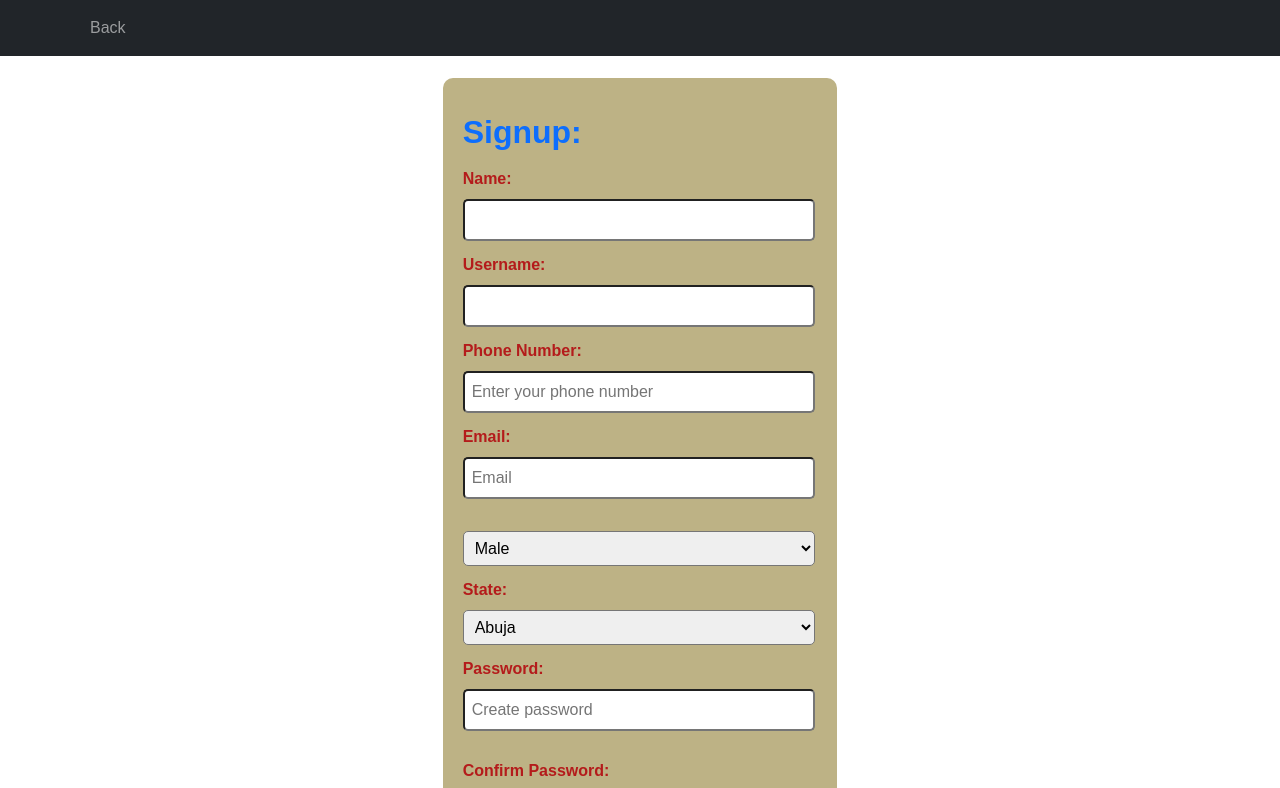
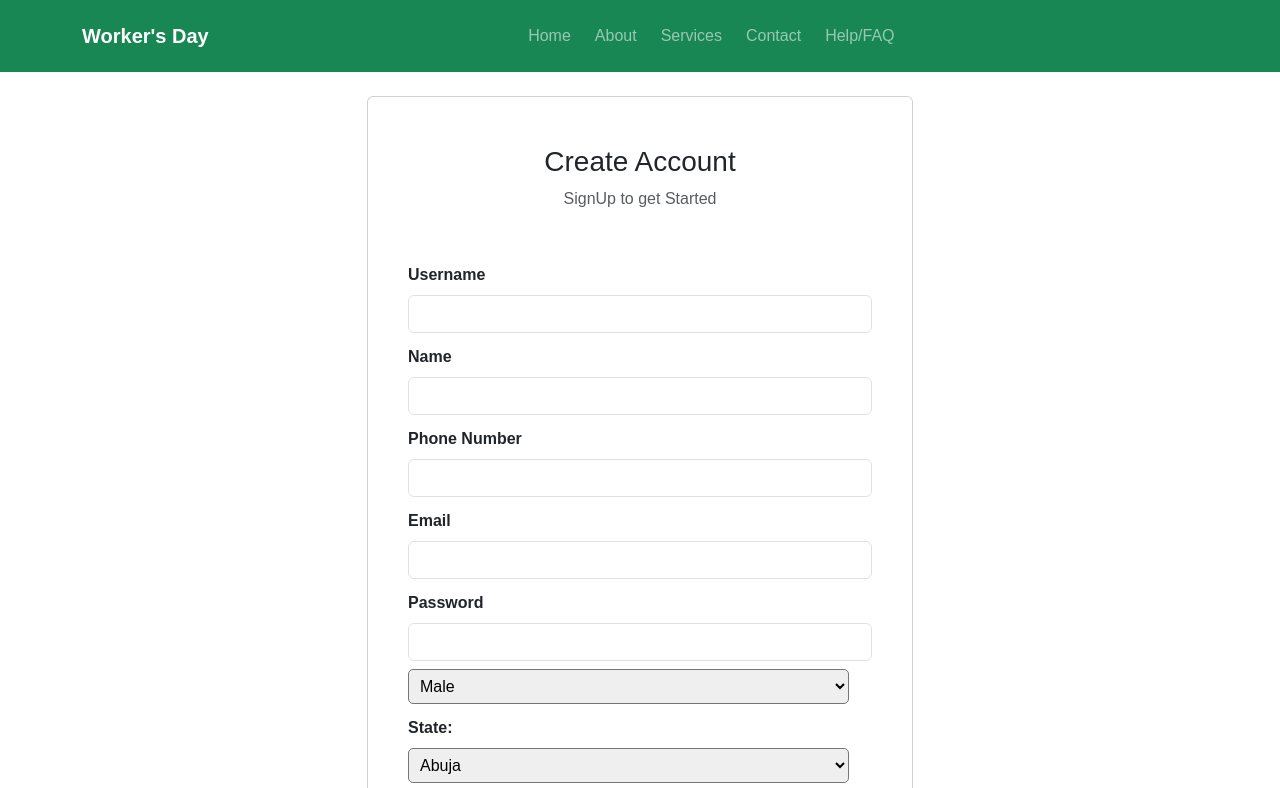
Before and after one commit to dozzy070/WORKS-DAY, a plain HTML site: page form.html in a window 1280 px wide. Shown: the top 788 px of the page. Drawn offline with nearby package versions, Linux system fonts and the light colour scheme.

Commit message:
Refactor navbar and enhance layout across multiple pages for improved user experience

```diff
--- a/form.html
+++ b/form.html
@@ -11,42 +11,62 @@
 
 <body>
 
-    <nav class="navbar navbar-expand-lg navbar-dark bg-dark fixed-top">
+    <nav class="navbar navbar-expand-lg navbar-dark bg-success p-3 mb-5 fixed-top">
         <div class="container">
-            <ul class="navbar-nav">
-                <li class="nav-item"><a class="nav-link" href="index.html">Back</a></li>
+            <a class="navbar-brand fw-bold" href="#">Worker's Day</a>
+            <button class="navbar-toggler" type="button" data-bs-toggle="collapse" data-bs-target="#navbarNav">
+                <span class="navbar-toggler-icon"></span>
+            </button>
+            <div class="collapse navbar-collapse justify-content-center" id="navbarNav">
+                <ul class="navbar-nav mx-auto  gap-2">
+                    <li class="nav-item"><a class="nav-link" href="index.html">Home</a></li>
+                    <li class="nav-item"><a class="nav-link" href="about.html">About</a></li>
+                    <li class="nav-item"><a class="nav-link" href="services.html">Services</a></li>
+                    <li class="nav-item"><a class="nav-link" href="contact.html">Contact</a></li>
+                    <li class="nav-item"><a class="nav-link" href="faq.html">Help/FAQ</a></li>
                 </ul>
             </div>
+        </div>
     </nav>
+
+    <br>
+    <br>
 
 
 
 
 
-    <div class="row justify-content-center rounded-4 m-5">
-        <div class="fill col-md-4">
-            <form class="form-box mt-1 py-3" action="./submit" method="post" enctype="multipart/form-data">
-                <h2 class="mb-3 text-primary fw-bold">Signup:</h2>
+    <div class="container">
+        <div class="row justify-content-center">
+            <div class="col-md-6">
+                <div class="card p-4 mt-5">
+                    <div class="text-center mb-2">
+                        <h3 class="mt-4">Create Account</h3>
+                        <p class="text-muted">SignUp to get Started</p>
+                    </div>
+                    <div class="card-body">
+                        <form action="">
+                            <label for="username" class="form-label">Username</label>
+                            <input type="text" id="username" class="form-control" name="username" placeholder="">
 
-                <label for="name">Name:</label>
-                <input type="name" id="name" name="name">
+                            <label for="name" class="form-label">Name</label>
+                            <input type="text" id="name" class="form-control" name="name" placeholder="">
 
-                <label for="usename">Username:</label>
-                <input type="username" id="usename" name="usename">
+                            <label for="phone" class="form-label">Phone Number</label>
+                            <input type="tel" id="phone" class="form-control" name="phone" placeholder="">
 
-                <label for="phone number">Phone Number:</label>
-                <input type="text" id="phone number" name="phone number" required placeholder="Enter your phone number">
+                            <label for="email" class="form-label">Email</label>
+                            <input type="email" id="email" class="form-control" name="email" placeholder="">
 
-                <label for="email">Email:</label>
-                <input class="mb-4" type="email" placeholder="Email" required />
+                            <label for="password" class="form-label">Password</label>
+                            <input type="password" id="password" class="form-control" name="password" placeholder="">
 
                             <select name="" id="">
                                 <option value="male">Male</option>
                                 <option value="female">Female</option>
                             </select>
 
-
-                <label for="favourite color:">State:</label>
+                            <label for="state:">State:</label>
                             <select name="" id="">
                                 <option value="Abuja">Abuja</option>
                                 <option value="Abia">Abia</option>
@@ -97,13 +117,16 @@
                         </form>
 
                         <div class="mt-5">
-                <button class="facebook-btn rounded-2 bg-primary text-white"><a href=""></a> Signup with Facebook</button>
-                <button class="google-btn rounded-2 bg-primary text-white"><a href=""></a> Signup with Google</button>
+                            <button class="facebook-btn rounded-2 bg-primary text-white"><a href=""></a> Signup with
+                                Facebook</button>
+                            <button class="google-btn rounded-2 bg-primary text-white"><a href=""></a> Signup with
+                                Google</button>
                         </div>
 
 
 
                         <hr class="mt-5 text-dark">
+
 
 
 
@@ -116,19 +139,26 @@
                             <label for="password:">Password:</label>
                             <input class="mb-4" type="password" placeholder="Password" required />
 
+                            <button class="submit-btn rounded-1">Submit</button>
+
                             <a href="#" class="forgot-password mt-4 text-primary">Forgot password?</a>
                             <br>
                             <br>
-                <button class="submit-btn rounded-1">Submit</button>
                         </form>
 
                         <div class="mt-5">
                             <button class="facebook-btn rounded-2 bg-primary text-white"><a href=""></a> Login with
                                 Facebook</button>
-                <button class="google-btn rounded-2 bg-primary text-white"><a href=""></a> Login with Google</button>
+                            <button class="google-btn rounded-2 bg-primary text-white"><a href=""></a> Login with
+                                Google</button>
                         </div>
                     </div>
                 </div>
+            </div>
+        </div>
+    </div>
+    <br>
+
 
 
     <script src="https://cdn.jsdelivr.net/npm/bootstrap@5.3.3/dist/js/bootstrap.bundle.min.js"></script>
```
Also changed, not shown: about.html (+43 -39 lines), contact.html (+25 -6 lines), faq.html (+17 -4 lines), index.html (+2 -2 lines), services.html (+18 -7 lines). Lines whose indentation alone changed are shown as unchanged.
